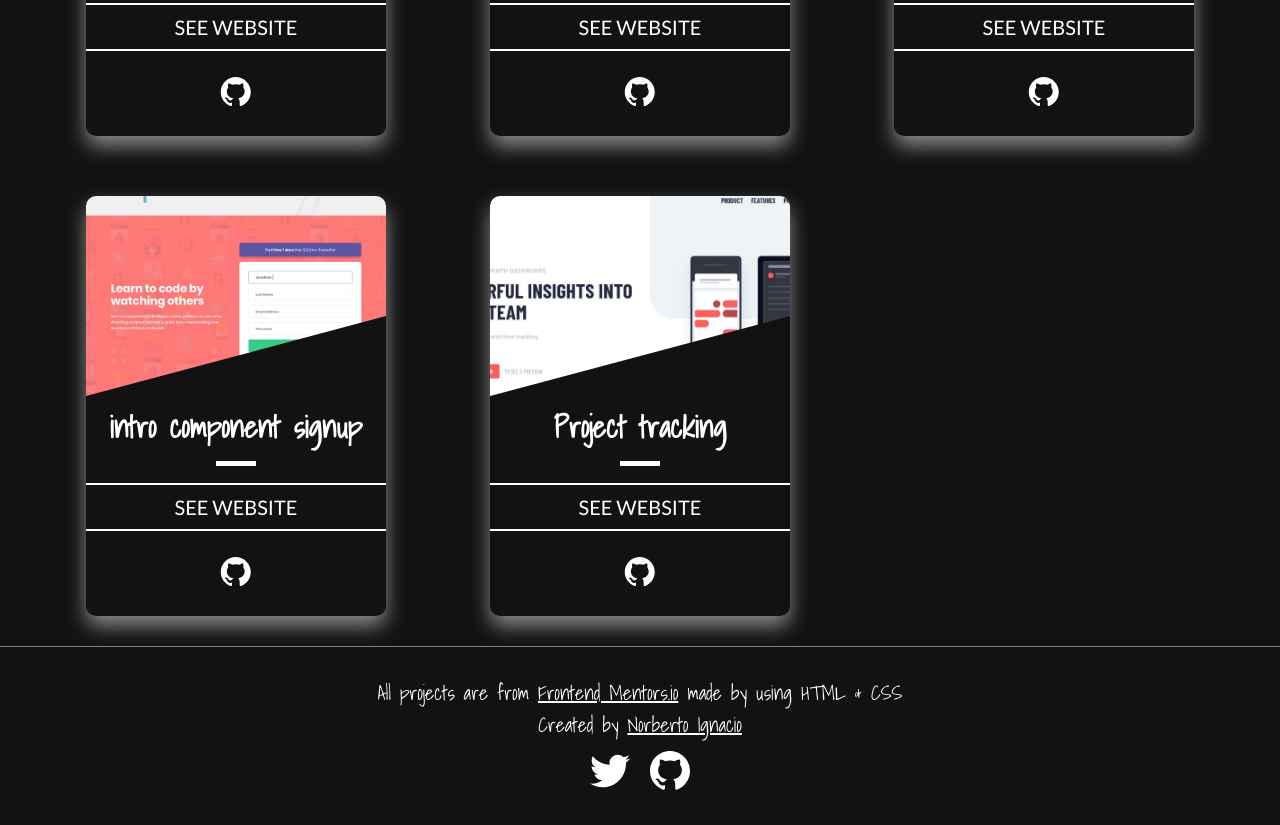
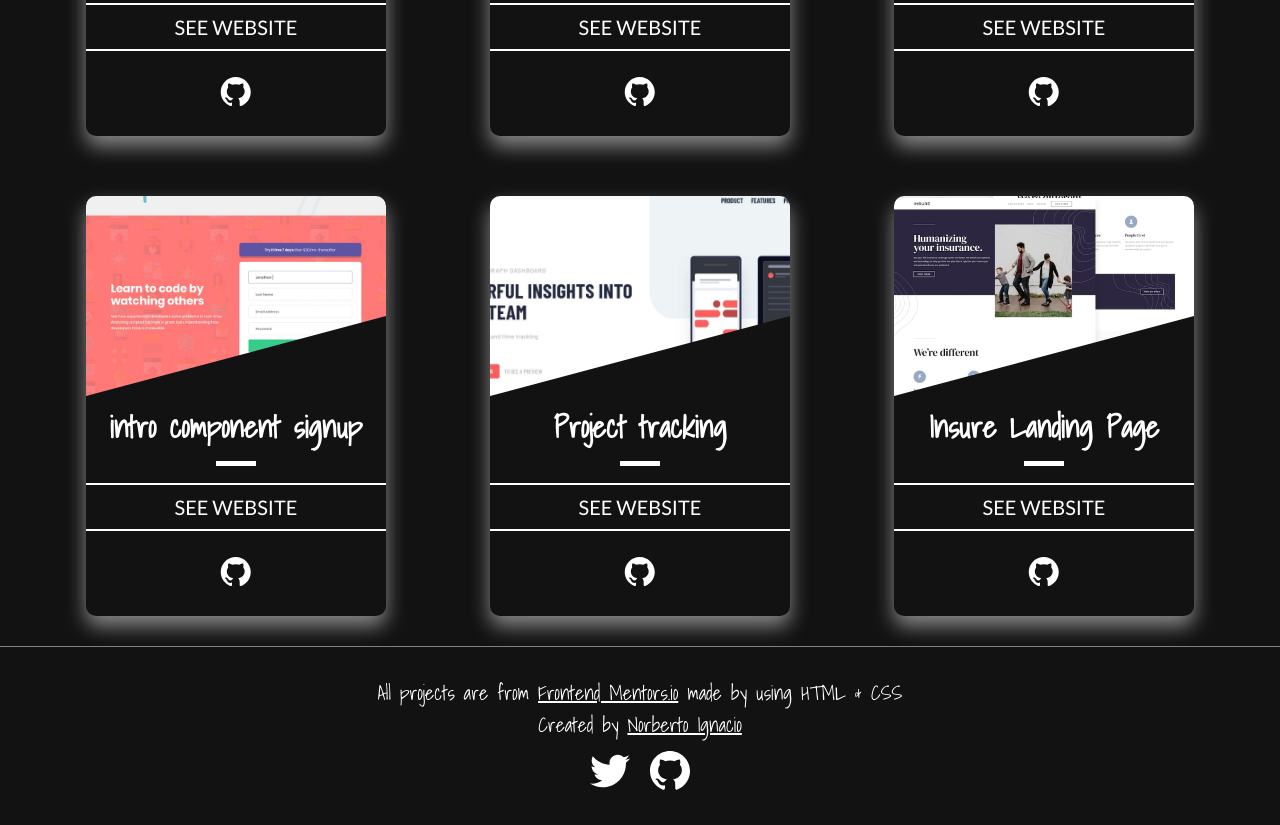
Before and after one commit to nico-TheDev/Project-Showcase, a plain HTML site: page index.html in a window 1280 px wide. Shown: the part 1968-2793 px from the top of the page. Drawn offline with Linux system fonts and the light colour scheme.

Commit message:
added insure

```diff
--- a/index.html
+++ b/index.html
@@ -133,6 +133,14 @@
                 <a href="https://github.com/theAspiringDev1/project-tracking-intro" class="link" target="_blank"><i class="fab fa-github icon"></i></a>
             </div>
 
+
+            <div class="card insure">
+                <div class="card__imgholder"><img src="/img/insure.jpg" alt="Insure Landing" class="card__img"></div>
+                <h2 class="card__title">Insure Landing Page</h2>
+                <a href="https://insure-landing-by-nico.netlify.app" class="btn" target="_blank">SEE WEBSITE</a>
+                <a href="https://github.com/theAspiringDev1/Insure" class="link" target="_blank"><i class="fab fa-github icon"></i></a>
+            </div>
+
     </main>
 
     <footer class="footer-holder" id="footer">
--- a/style.css
+++ b/style.css
@@ -153,6 +153,10 @@ main{
     order: 14;
 }
 
+.insure{
+    order:15;
+}
+
 .footer-holder{
     border-top: 1px solid gray;
     padding: 3rem 0;
```
Also changed, not shown: daymode.html (+7 -0 lines), img/insure.jpg (added).
